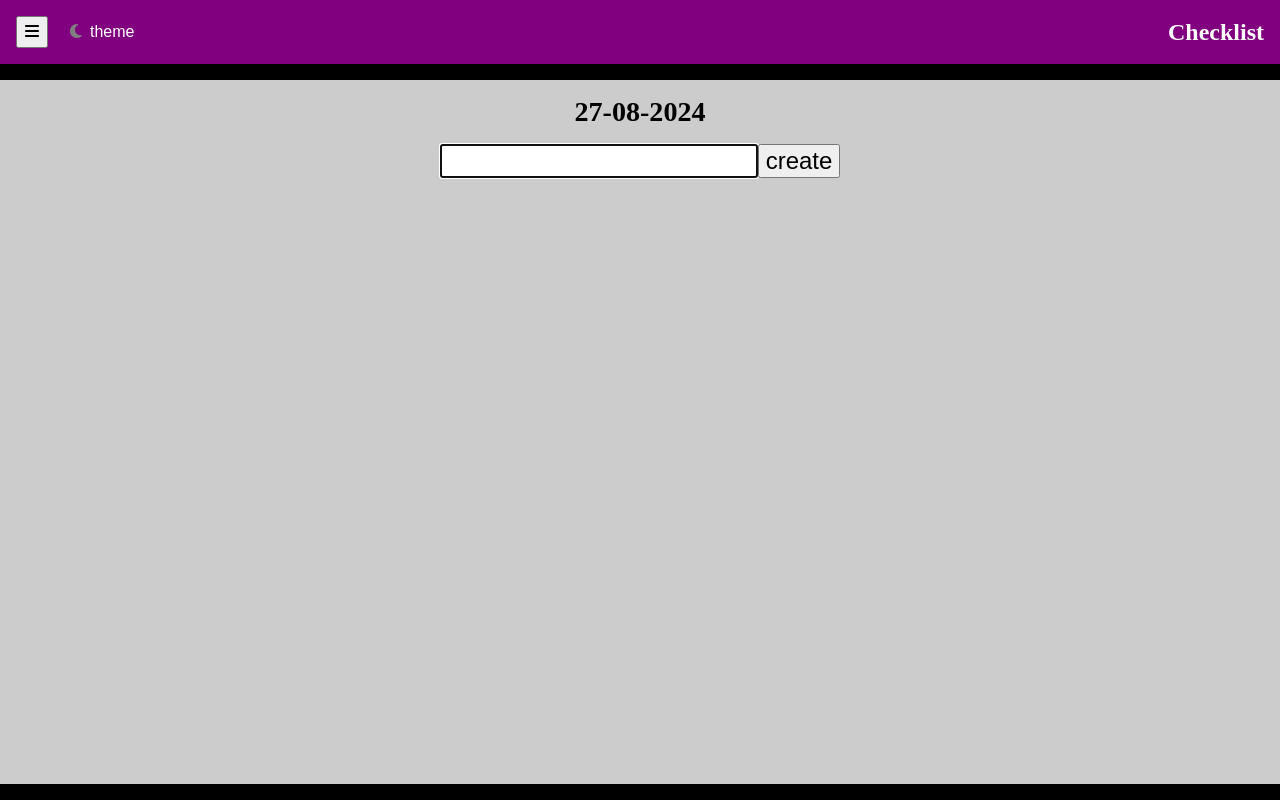
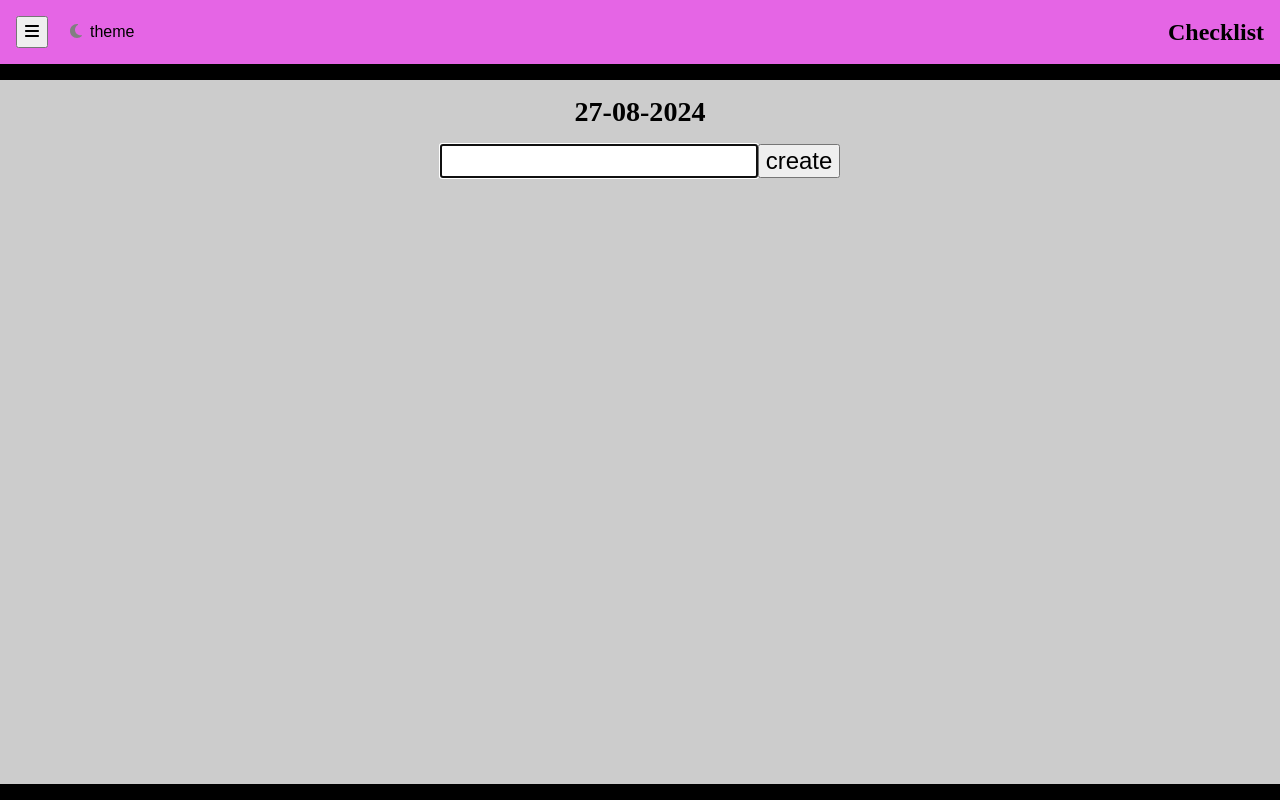
Before and after one commit to 60x20/Checklist, a React (Vite) app: page /#/2024/08/27 in a window 1280 px wide. Built offline with nearby package versions, Linux system fonts and the light colour scheme.

Commit message:
header, transparent purple bg used

```diff
--- a/src/App.css
+++ b/src/App.css
@@ -79,10 +79,11 @@ button.toggler-with-icon {
 
 #top-header {
   padding: 1rem;
-  background-color: purple;
-  color: white;
   border-bottom: 1rem solid black;
   font-size: 1rem;
+
+  /* if background is dark become darker, if light become lighter */
+  background-color: rgb(255, 0, 255, .5);
 
   > :first-child {
     /* text gets all the space, grouping siblings */
```
